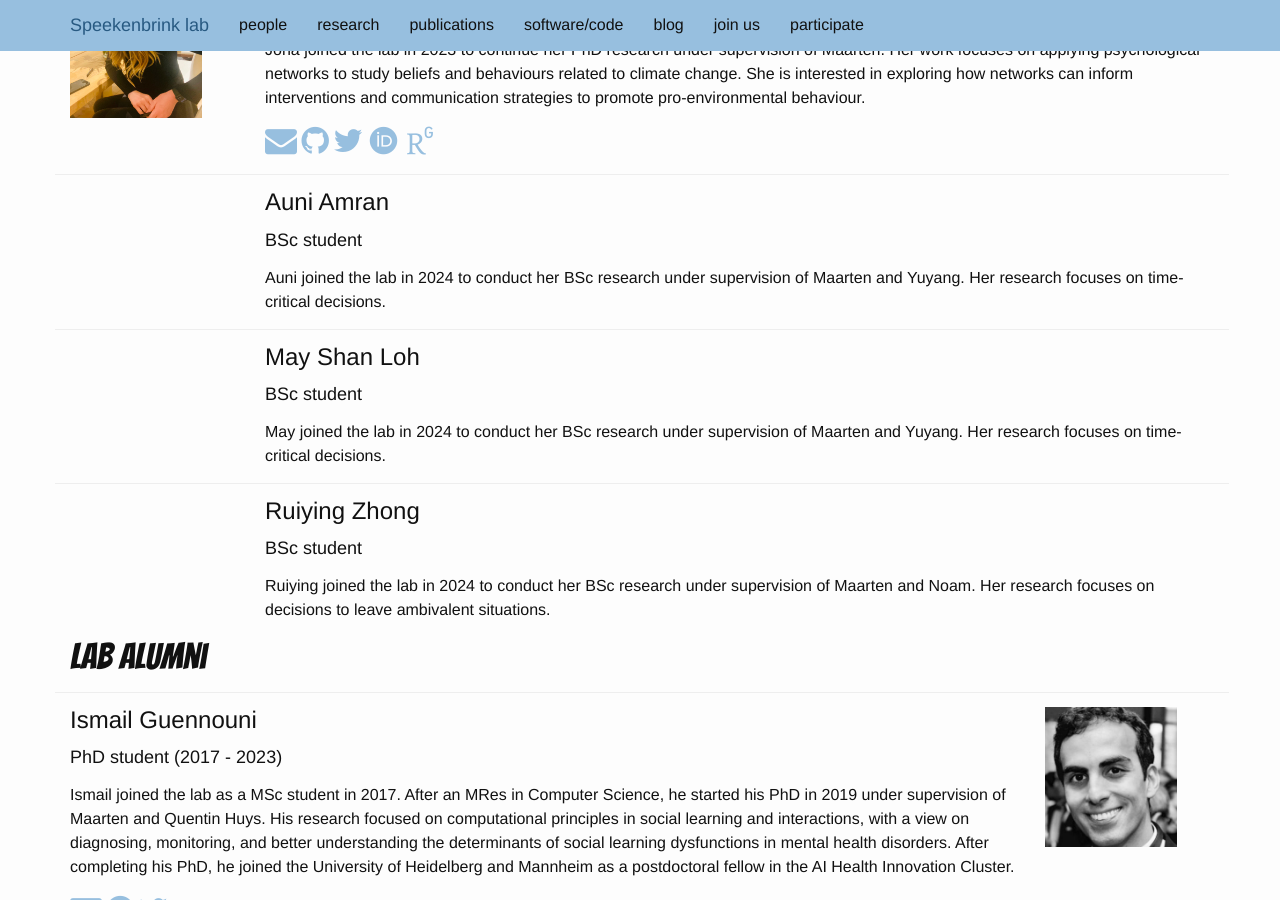
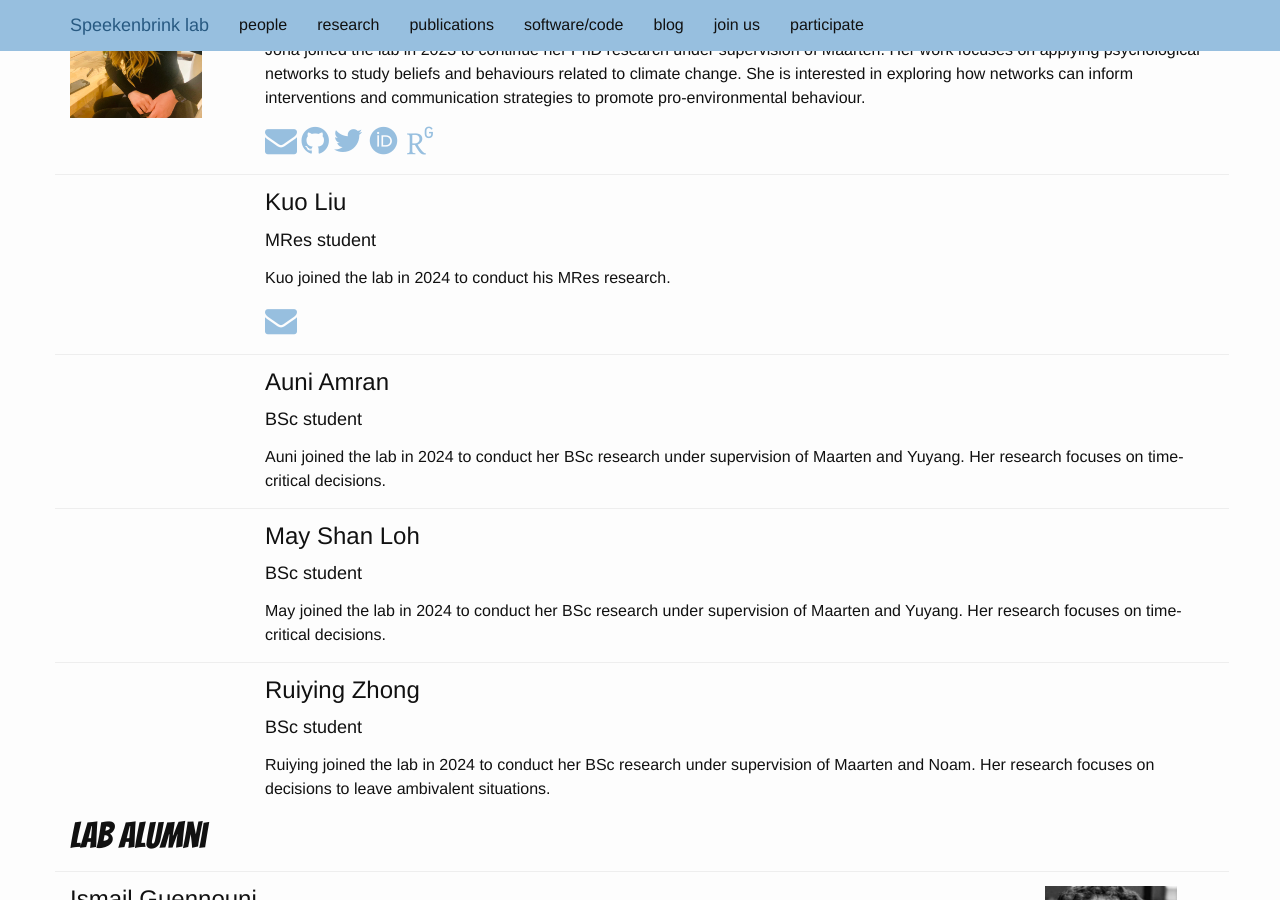
Before and after one commit to speekenbrink-lab/speekenbrink-lab.github.io, a Jekyll site: the page built from _pages/people.md, in a window 1280 px wide and 900 px high, scrolled down 1505 px. Built offline with Jekyll 4.4.1, drawn with Linux system fonts in a browser that asks for light colours; some web fonts are replaced.

Commit message:
people update

```diff
--- a/_data/people.yaml
+++ b/_data/people.yaml
@@ -103,6 +103,15 @@
   github: JonaLeka
   researchgate: "Jona-Leka"
   orcid: 0000-0003-3763-8844
+
+- tag: kuo_liu
+  name: Kuo Liu
+  start_year: 2024
+  current: 1
+  position: MRes student
+  blurb: Kuo joined the lab in 2024 to conduct his MRes research.
+  email: kuo.liu.24@ucl.ac.uk
+
 
 - tag: auni_amran
   name: Auni Amran
--- a/_pages/people.md
+++ b/_pages/people.md
@@ -72,7 +72,7 @@ permalink: /people/
 {% if current_item.name == '0' %}
 {% assign position_members = current_item.items | group_by: 'position' %}
 {% for position in position_members %}
-{% if position.name == 'MSc student' or position.name == 'Visiting MSc student' %}
+{% if position.name == 'MSc student' or position.name == 'MRes student' or position.name == 'Visiting MSc student' %}
 {% assign year_members = position.items | sort: 'end_year' | reverse | group_by: 'end_year' %}
 {% for year in year_members %}
 {% assign members = year.items | sort: 'name' %}
```
